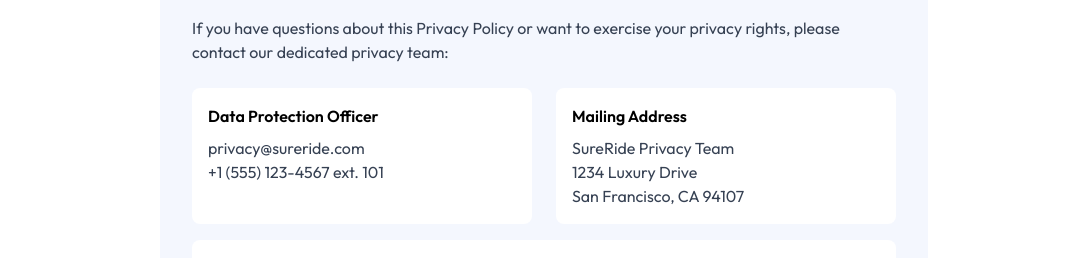
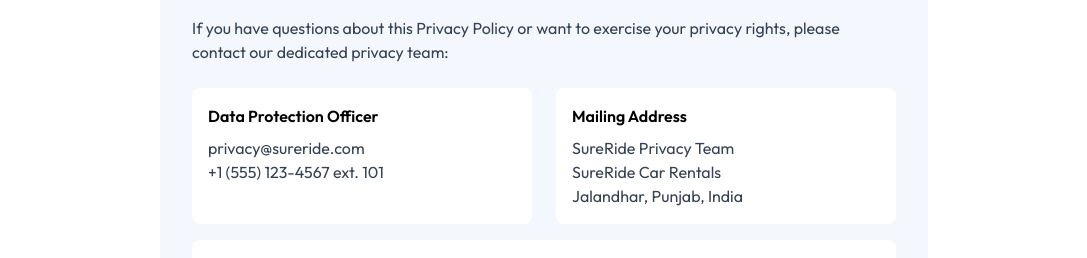
Before and after one commit to vishalthakur2004/CarRental, a React (Vite) app in the folder client/: page /privacy-policy in a window 1280 px wide. Shown: the part 4403-4661 px from the top of the page, without its empty margins (96-1183 px from the left). Built offline with nearby package versions, Linux system fonts and the light colour scheme; no server answers.

Commit message:
Update Privacy Policy contact information
cgen-abb7f154f1b74abfa761be38ca430197

```diff
--- a/client/src/pages/PrivacyPolicy.jsx
+++ b/client/src/pages/PrivacyPolicy.jsx
@@ -240,9 +240,9 @@ const PrivacyPolicy = () => {
                 <p className="text-gray-700">
                   SureRide Privacy Team
                   <br />
-                  1234 Luxury Drive
+                  SureRide Car Rentals
                   <br />
-                  San Francisco, CA 94107
+                  Jalandhar, Punjab, India
                 </p>
               </div>
             </div>
```
